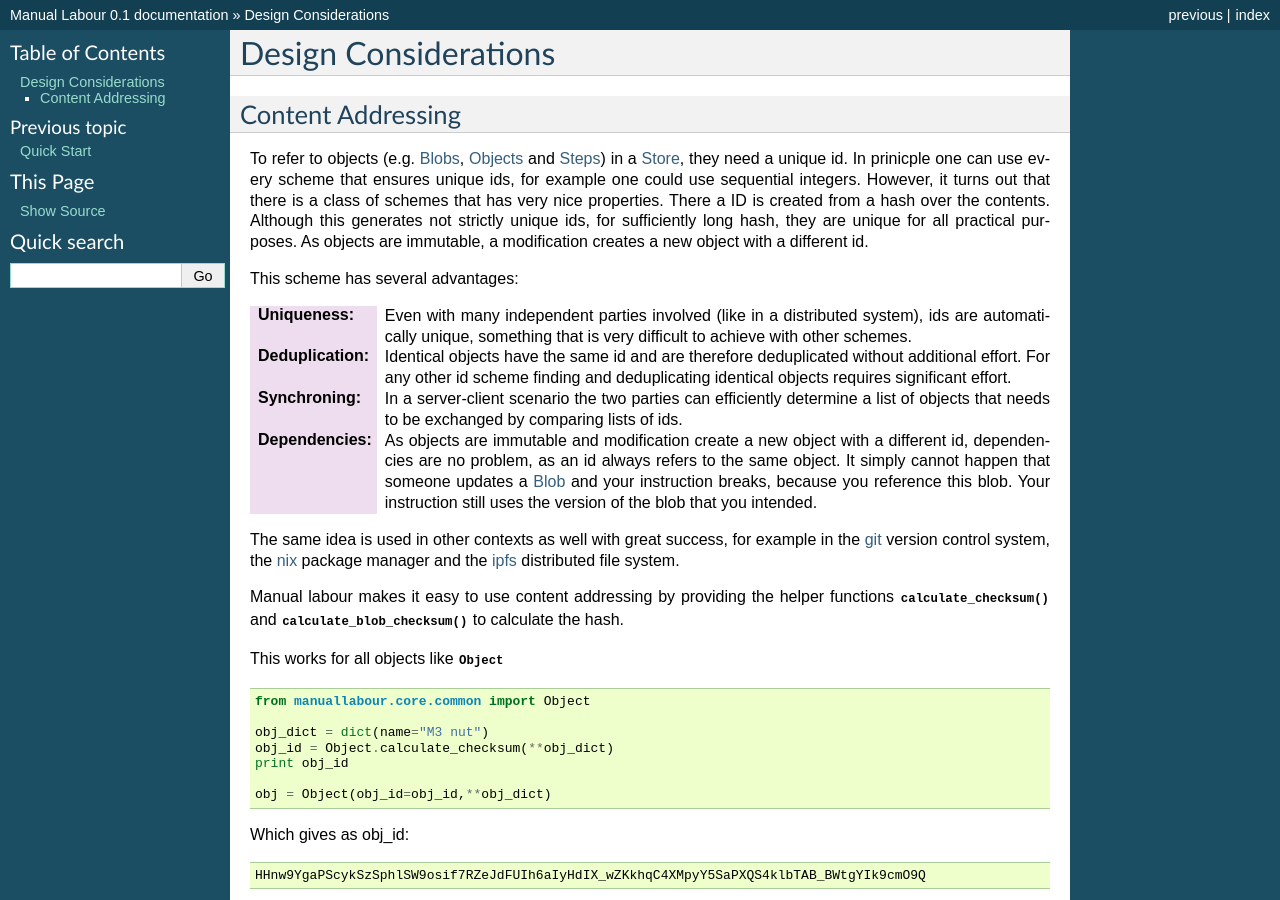
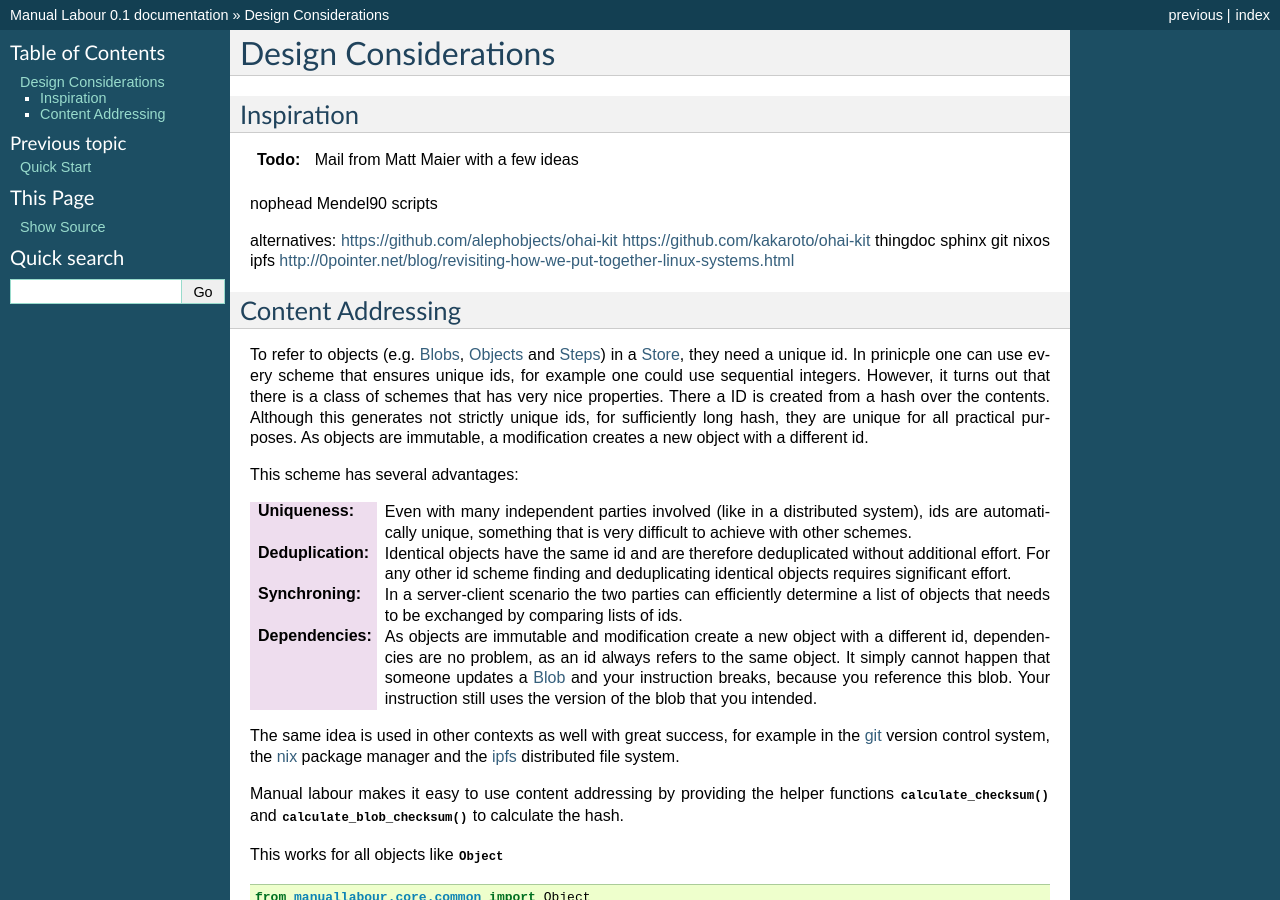
Before and after one commit to jreinhardt/manual-labour, a Sphinx documentation site: the page built from docs/source/design.rst, in a window 1280 px wide and 900 px high. Built offline with Sphinx 7.4.7, drawn with Linux system fonts in a browser that asks for light colours; pages that are not in the unit, such as notebooks, are missing from menus.

```diff
--- a/docs/source/design.rst
+++ b/docs/source/design.rst
@@ -1,5 +1,21 @@
 Design Considerations
 =====================
+
+Inspiration
+-----------
+
+.. todo:: Mail from Matt Maier with a few ideas
+
+nophead Mendel90 scripts
+
+alternatives: https://github.com/alephobjects/ohai-kit
+https://github.com/kakaroto/ohai-kit
+thingdoc
+sphinx
+git
+nixos
+ipfs
+http://0pointer.net/blog/revisiting-how-we-put-together-linux-systems.html
 
 .. _content-addressing:
 
```
Also changed, not shown: other parts of docs/source/design.rst (+1 -1 lines), 1 other file.
